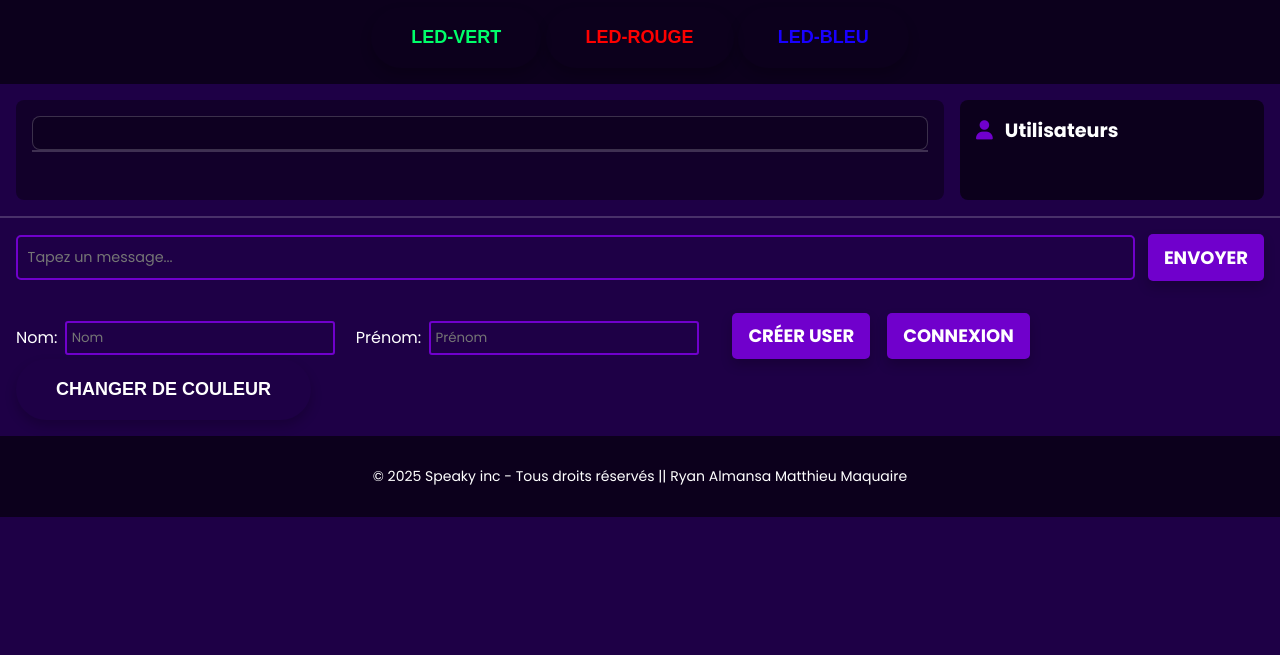
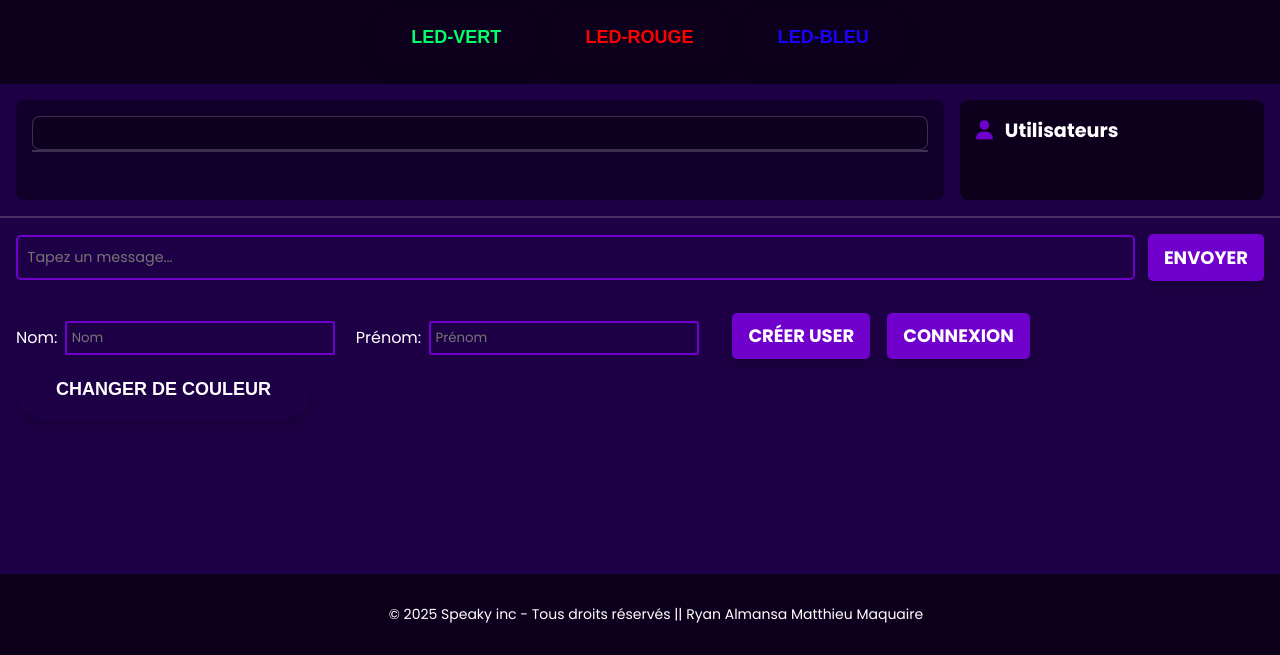
Before and after one commit to Ryan-almansa/Application-msg, a plain HTML site: page chatFront/public/index.html in a window 1280 px wide. Shown: the part 145-800 px from the top of the page. Drawn offline with Linux system fonts and the light colour scheme; no server answers; a web font is replaced by a local one.

Commit message:
ss refait ne pas toucher

```diff
--- a/chatFront/public/style.css
+++ b/chatFront/public/style.css
@@ -274,7 +274,9 @@ footer {
     padding: 1rem;
     font-size: 0.875rem;
     color: #fff;
-    margin-top: auto;
+    position: fixed;
+    bottom: 0;
+    width: 100%;
 }
 
 /******bouton***/
```
